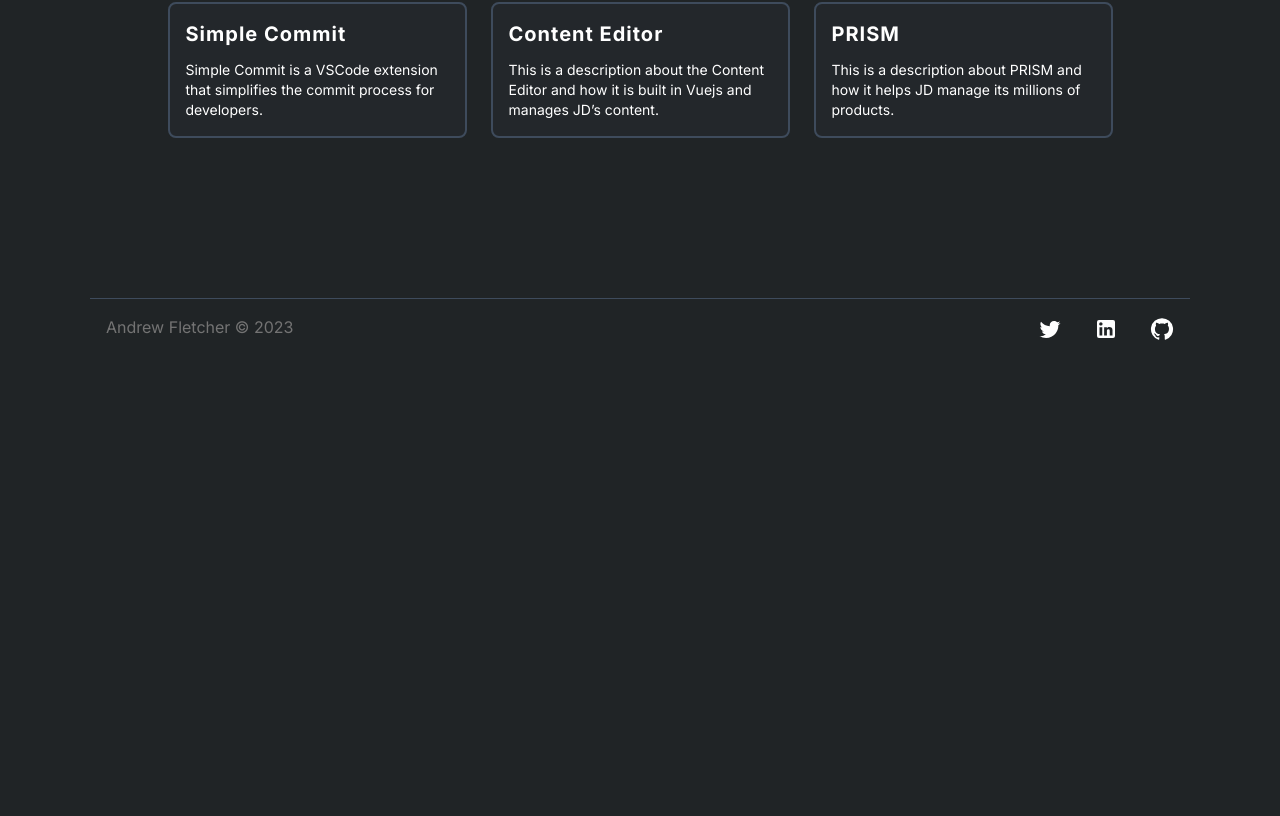
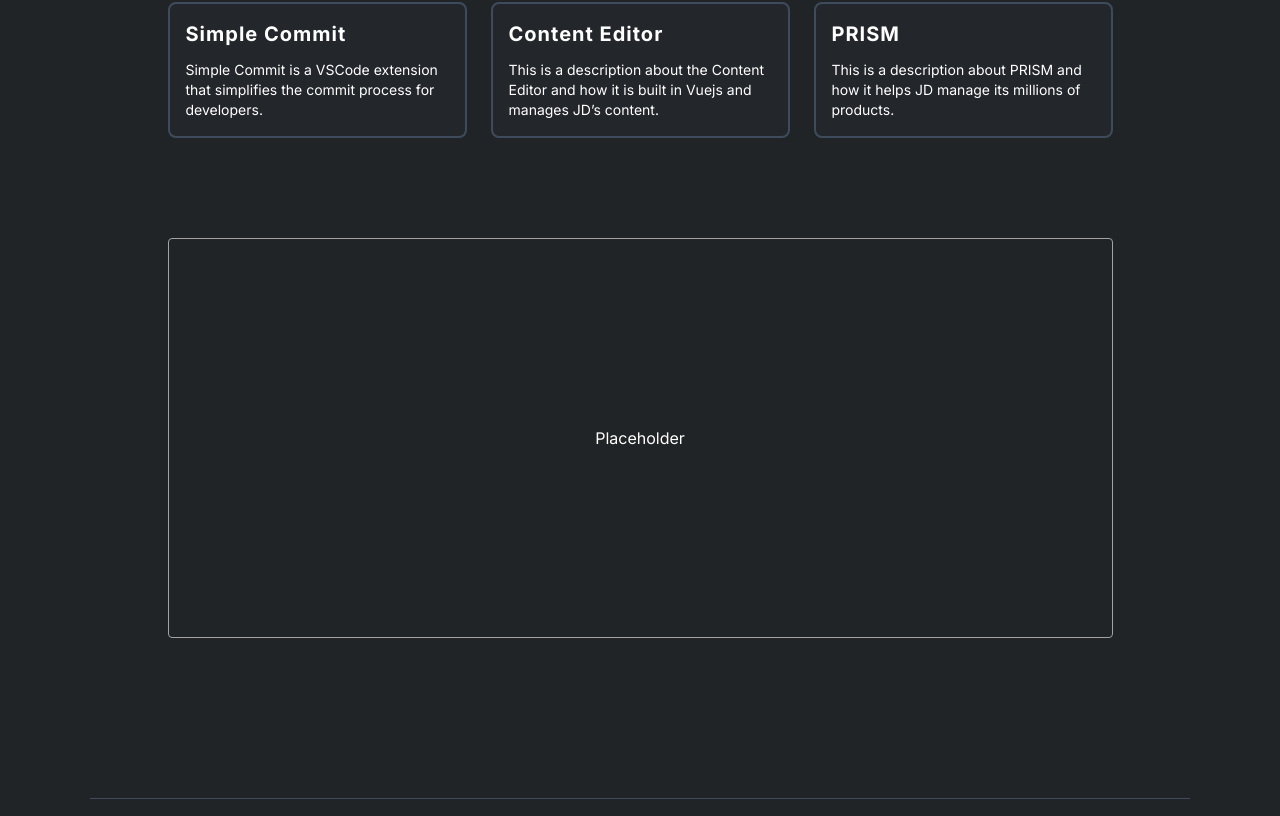
Before and after one commit to fletch-r/personal, a React (Vite) app: page / in a window 1280 px wide. Shown: the part 490-1306 px from the top of the page. Before the commit the page ends 847 px from the top, so only its background shows below. Built offline with nearby package versions, Linux system fonts and the light colour scheme.

Commit message:
chore: :construction:  - Added placeholder 3rd section

```diff
--- a/src/Home.tsx
+++ b/src/Home.tsx
@@ -35,6 +35,10 @@
           </a>
         </div>
       </div>
+
+      <div className="h-[400px] border w-full border-neutral-400 rounded flex justify-center items-center">
+        <h1>Placeholder</h1>
+      </div>
     </div>
   )
 }
```
